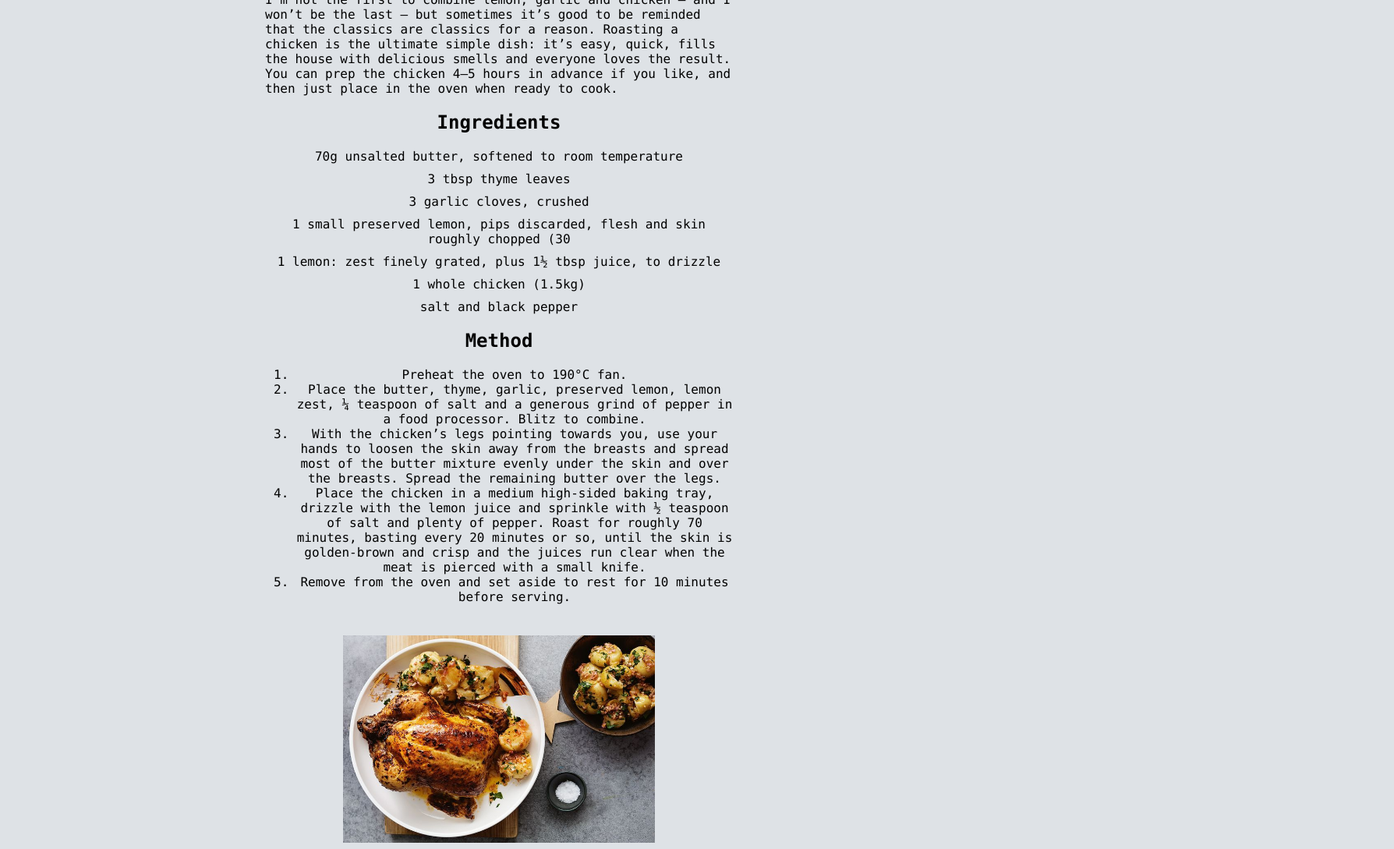
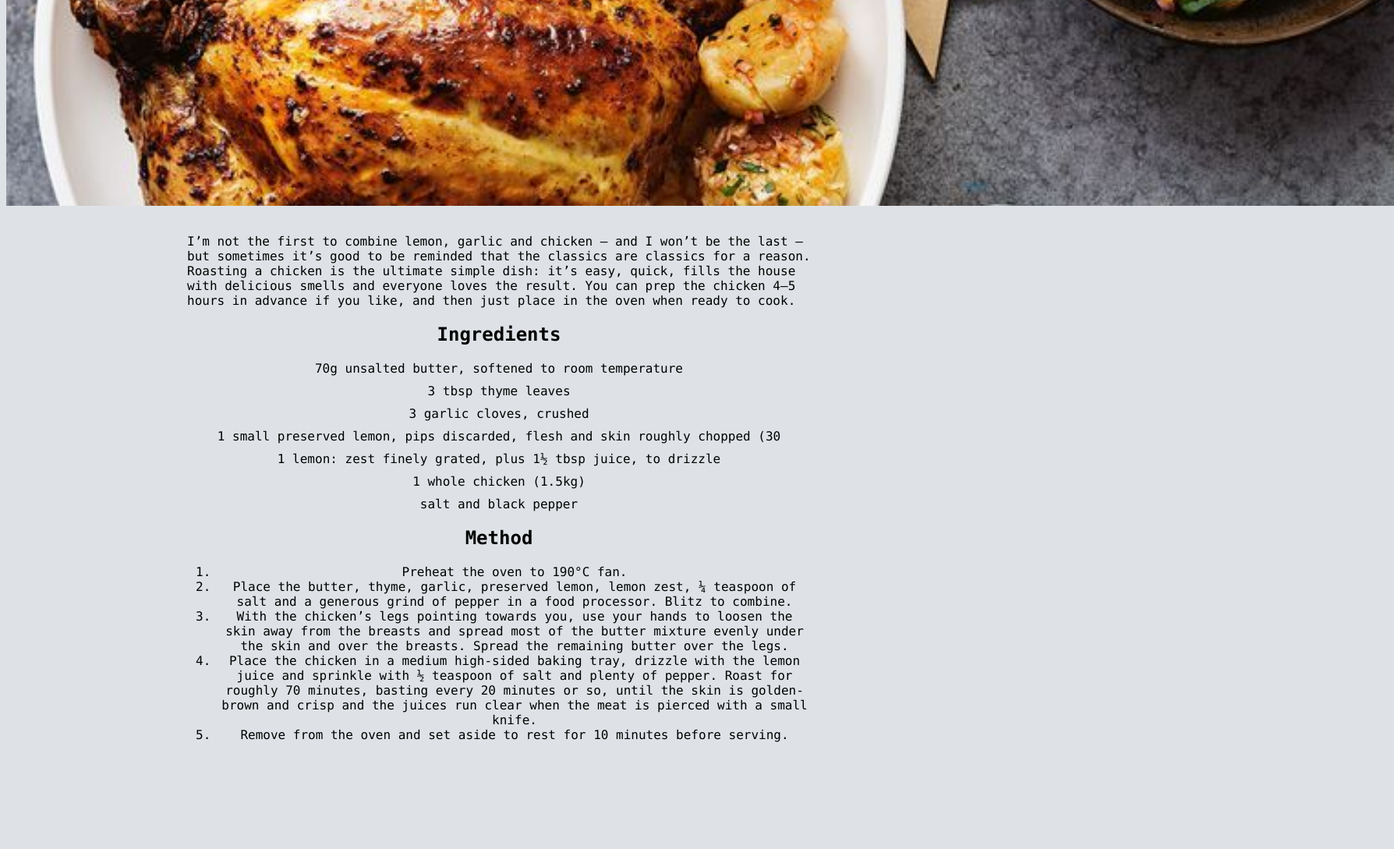
Before and after one commit to bonganimasemola/Odin-Recipes, a plain HTML site: page recipes/springroastchicken.html in a window 1280 px wide. Shown: the part 119-1208 px from the top of the page at 78% size, 1788 px wide, since content can reach past the window. After the commit the page ends 1119 px from the top, so only its background shows below. Drawn offline with Linux system fonts and the light colour scheme.

Commit message:
updated images for respective css in each html file

```diff
--- a/recipes/springroastchicken.html
+++ b/recipes/springroastchicken.html
@@ -1,30 +1,17 @@
 <!DOCTYPE html>
 <html lang="en">
+    <div class="image-container">
+        <div class="overlay-title">Spring Roast Chicken</div>
+        <img src="./images/preserved-lemon-roast-chicken.jpg" alt="Preserved Lemon Roast Chicken" class="recipe-image">
+    </div>
 <head>
     <meta charset="UTF-8">
     <meta name="viewport" content="width=device-width, initial-scale=1.0">
     <title>Spring Roast Chicken Recipe</title>
-    <style>
-        .recipe-container {
-            max-width: 600px;
-            margin: 0 auto;
-            padding: 20px;
-        }
-        .recipe-content {
-            margin-bottom: 20px;
-        }
-        .recipe-image {
-            display: block;
-            margin: 0 auto;
-            max-width: 100%;
-            height: auto;
-        }
-    </style>
     <link rel="stylesheet" href="styles.css">
 </head>
 <body>
     <div class="recipe-container">
-        <h1>Spring Roast Chicken Recipe</h1>
         <p>I’m not the first to combine lemon, garlic and chicken – and I won’t be the last – but sometimes it’s good to be reminded that the classics are classics for a reason. Roasting a chicken is the ultimate simple dish: it’s easy, quick, fills the house with delicious smells and everyone loves the result. You can prep the chicken 4–5 hours in advance if you like, and then just place in the oven when ready to cook.</p>
 
         <div class="recipe-content">
@@ -51,6 +38,6 @@
             </ol>
         </div>
     </div>
-    <img src="./images/preserved-lemon-roast-chicken.jpg" alt="Preserved Lemon Roast Chicken" width="400" height="300" class="recipe-image">
+
 </body>
 </html>
--- a/recipes/styles.css
+++ b/recipes/styles.css
@@ -1,5 +1,19 @@
 .image-container {
+    width: 1780px;
+    height: 375px;
+    overflow: hidden;
+}
+
+.overlay-title {
+    position: absolute;
+    bottom: 0;
+    top: 0;
+    left: 0;
+    width: 100%;
+    color: black;
+    padding: 10px 0;
     text-align: center;
+    font-size: 5em;
 }
 
 body {
@@ -7,8 +21,9 @@ body {
     font-family: "Lucida Console", Monaco, monospace;
 }
 
+
 .recipe-container {
-    max-width: 600px;
+    max-width: 800px;
     margin: 0 auto;
     padding: 20px;
     text-align: left;
@@ -20,11 +35,11 @@ body {
 }
 
 .recipe-image {
-    display: block;
-    margin: 0 auto;
-    max-width: 100%;
-    height: auto;
+    width: 100%;
+    height: 100%;
+    object-fit: cover;
 }
+
 
 ul {
     list-style-type: none;
```
Also changed, not shown: index.html (+10 -3 lines), recipes/friedeggs.html (+5 -21 lines), recipes/panfriedsalmon.html (+5 -18 lines), recipes/images/Turmeric-fried-eggs-woolies.jpg (added), recipes/images/pan-fried-ottolenghi-header-1282x727.jpg (added), recipes/images/pan-fried-salmon-with-pine-nut-salsa-recipe.webp (deleted), recipes/images/turmeric-eggs.webp (added), 2 other files.
